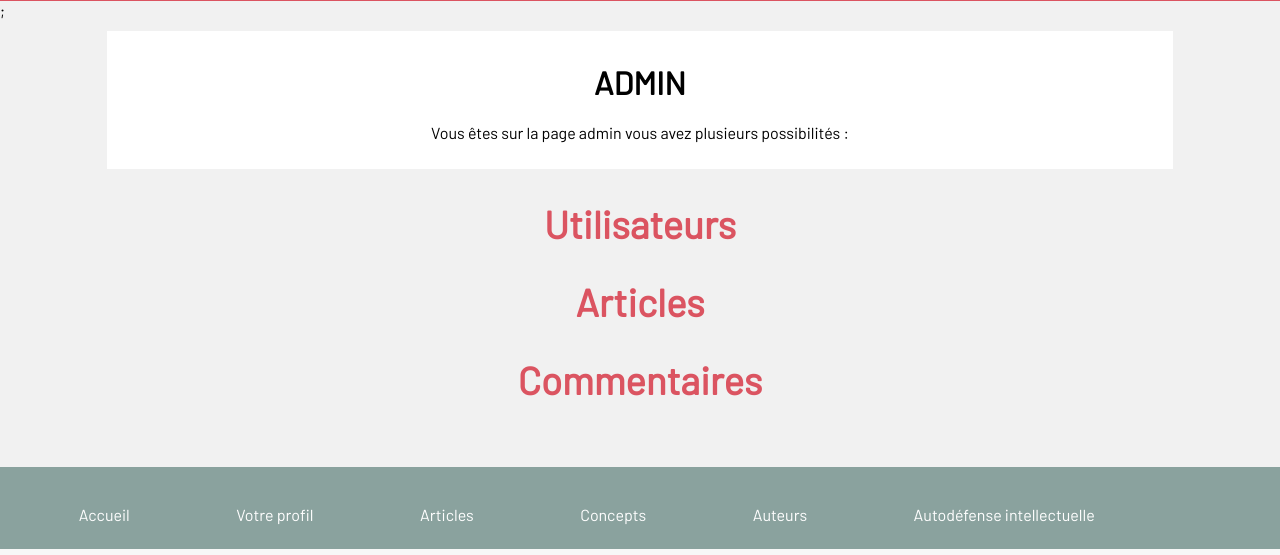
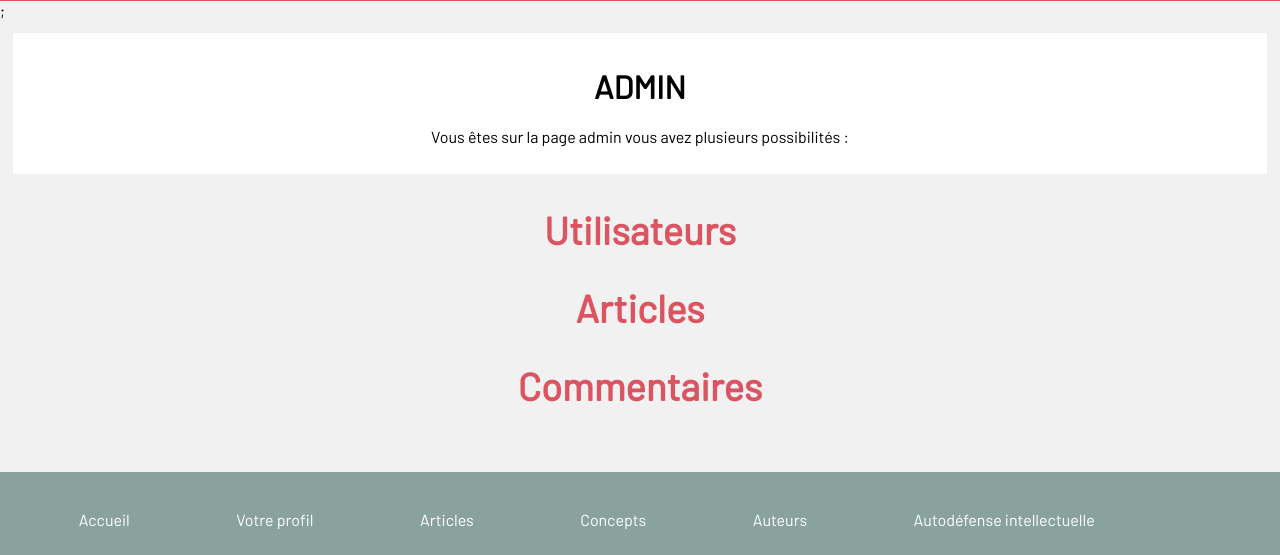
Before and after one commit to cecile-wojnowski/blog, a PHP site: page /admin.php in a window 1280 px wide. Shown: the part 625-1180 px from the top of the page. Run offline with PHP 8.4, Linux system fonts and the light colour scheme; a user stored in the database is signed in; data comes from the database, SQL or seed files in the repository.

Commit message:
Largeur 100% du container admin

```diff
--- a/css/style.css
+++ b/css/style.css
@@ -391,7 +391,7 @@ text-align: center;
 }
 
 .container_admin {
-  width: 85%;
+  width: 100%;
   height: 100%;
   margin-left: auto;
   margin-right: auto;
```
